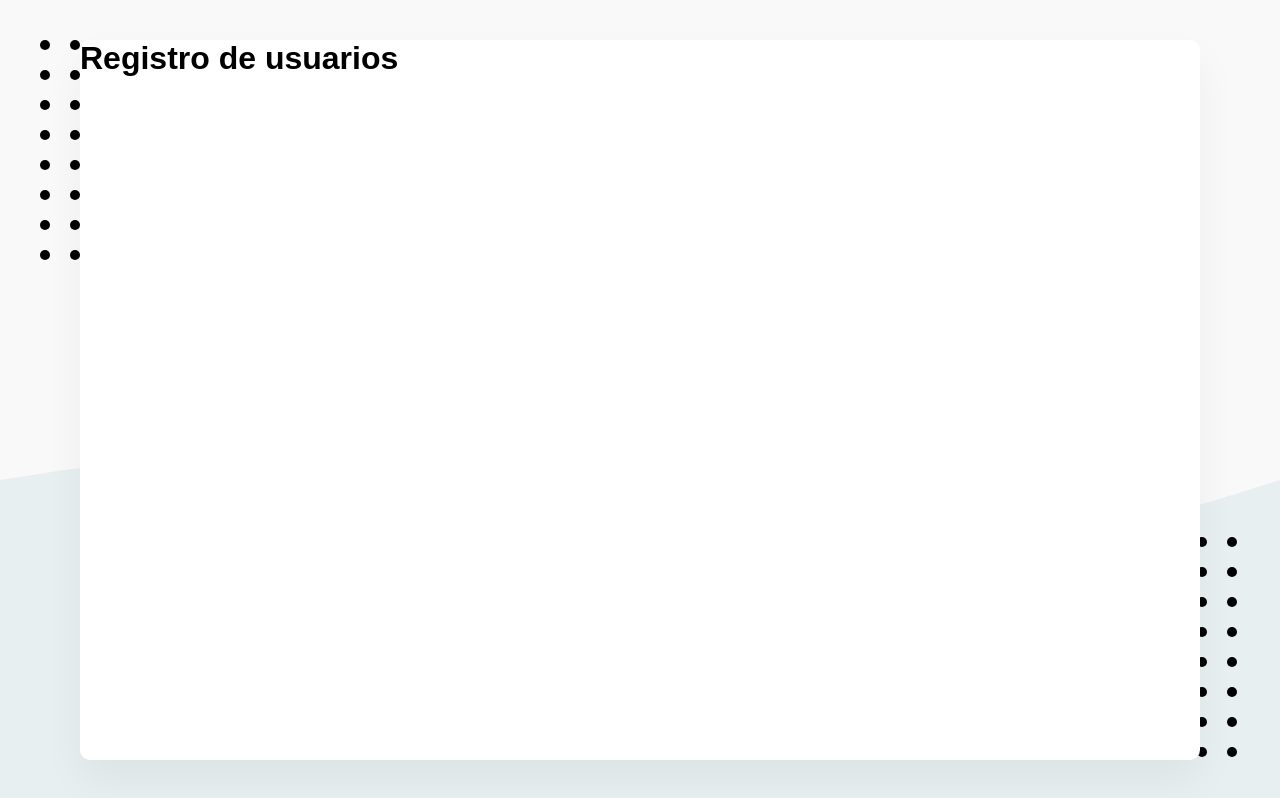
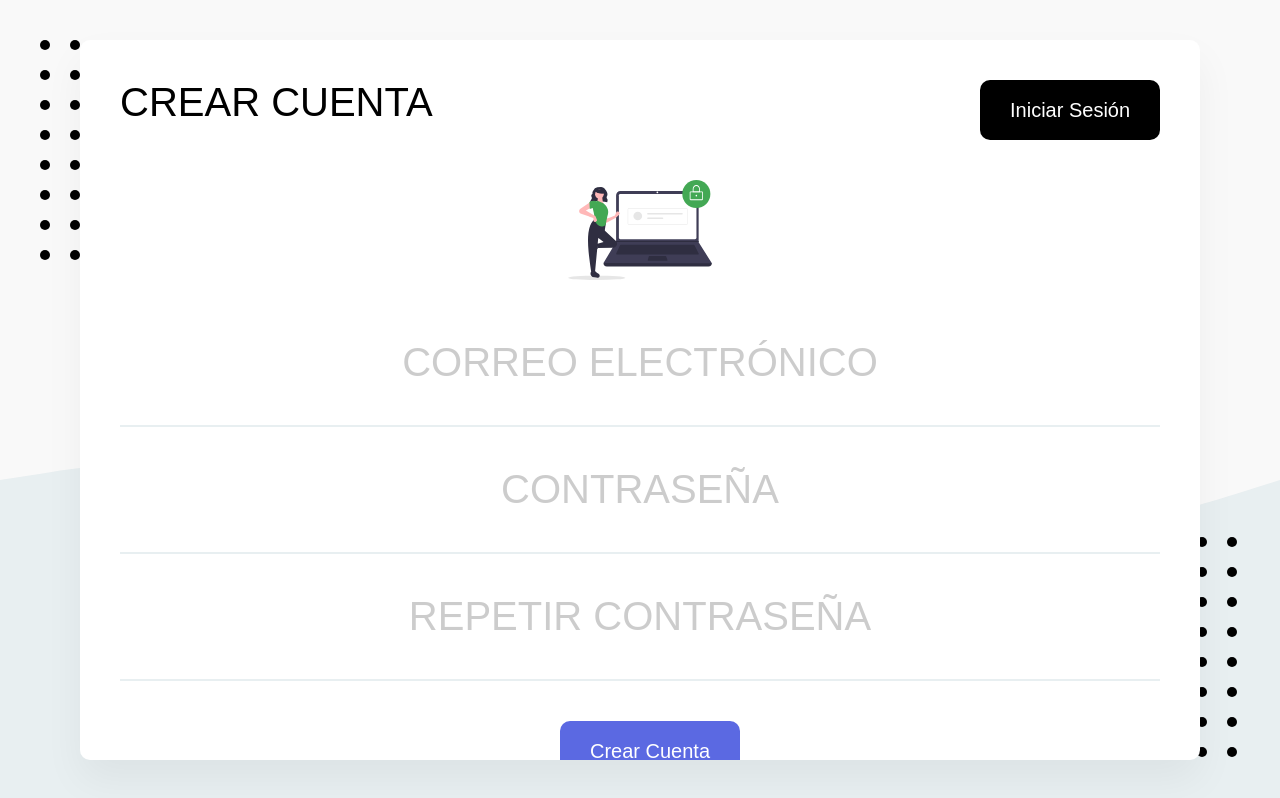
Before and after one commit to Sisifo-G/app-gastos-firebase, a React (Create React App) app: page /crear-cuenta in a window 1280 px wide. Built offline with nearby package versions, Linux system fonts and the light colour scheme; what webfontloader would draw is missing.

Commit message:
Creado componente Crear Cuenta

```diff
--- a/src/components/ListaGastos.js
+++ b/src/components/ListaGastos.js
@@ -16,7 +16,7 @@
 
             </Header>
         </>
-     );
+    );
 }
 
 export default ListaGastos;
--- a/src/components/RegistroUsuarios.js
+++ b/src/components/RegistroUsuarios.js
@@ -1,9 +1,55 @@
-import React from 'react'
+import React from 'react';
+import {Helmet} from 'react-helmet';
+import Boton from '../elements/Boton';
+import { Header, Titulo, ContenedorHeader} from './../elements/Header';
+import { Formulario, Input, ContenedorBoton } from './../elements/ElementosDeFormulario';
+import {ReactComponent as SvgLogin } from './../images/registro.svg';
+import styled from 'styled-components';
+
+const Svg = styled(SvgLogin)`
+    width:100%;
+    max-height: 6.25rem; /* 100px */
+    margin-bottom: 1.25rem; /* 20px */
+`;
+
 
 const RegistroUsuarios = () => {
     return (
-        <h1>Registro de usuarios</h1>
-     );
+        <>
+            <Helmet>
+                <title>Crear Cuenta</title>
+            </Helmet>
+            <Header>
+                <ContenedorHeader>
+                    <Titulo>Crear Cuenta</Titulo>
+                    <div>
+                        <Boton to="/iniciar-sesion">Iniciar Sesión</Boton>
+                    </div>
+                </ContenedorHeader>
+            </Header>
+            <Formulario>
+                <Svg />
+                <Input
+                    type="email"
+                    name="email"
+                    placeholder="Correo Electrónico"
+                />
+                <Input
+                    type="password"
+                    name="password"
+                    placeholder="Contraseña"
+                />
+                <Input
+                    type="password"
+                    name="password2"
+                    placeholder="Repetir Contraseña"
+                />
+                <ContenedorBoton>
+                    <Boton as="button" primario type="submit">Crear Cuenta</Boton>
+                </ContenedorBoton>
+            </Formulario>
+        </>
+    );
 }
 
 export default RegistroUsuarios;
--- /dev/null
+++ b/src/elements/ElementosDeFormulario.js
@@ -0,0 +1,65 @@
+import styled from 'styled-components';
+import theme from './../theme';
+
+
+const ContenedorFiltros = styled.div`
+    display: flex;
+    justify-content: space-between;
+    margin-bottom: 1.87rem; /* 30px */
+
+    @media(max-width: 60rem){ /* 950px */
+        flex-direction: column;
+
+        & > * {
+            width: 100%;
+            margin-bottom: 0.62rem; /* 10px */
+        }
+    }
+`;
+
+const Formulario = styled.form`
+    padding: 0 2.5rem; /* 40px */
+
+    height: 100%;
+    display: flex;
+    flex-direction: column;
+    justify-content: space-around;
+    input {
+        width: 100%;
+        text-align: center;
+        padding: 2.5rem 0;
+        font-family: 'Work Sans', sans-serif;
+        &::placeholder {
+            color: rgba(0,0,0,.2);
+        }
+    }
+
+    @media(max-width: 60rem){ /* 950px */
+        justify-content: start;
+    }
+`;
+
+const Input = styled.input`
+    font-size: 2.5rem; /* 40px */
+    text-transform: uppercase;
+    border: none;
+    border-bottom: 2px solid ${theme.grisClaro};
+    outline: none;
+
+    @media(max-width: 60rem){ /* 950px */
+        font-size: 2.2rem; /* 24px */
+    }
+`;
+
+const InputGrande = styled(Input)`
+    font-size: 4.37rem; /* 70px */
+    font-weight: bold;
+`;
+
+const ContenedorBoton = styled.div`
+    display: flex;
+    justify-content: center;
+    margin: 2.5rem 0;  /* 40px */
+`;
+
+export { ContenedorFiltros, Formulario, Input, InputGrande, ContenedorBoton };
--- /dev/null
+++ b/src/theme.js
@@ -0,0 +1,13 @@
+
+const theme = {
+    fondo: '#F9F9F9',
+    colorPrimario: '#5B69E2',
+    colorSecundario: '#000',
+    verde: '#43A854',
+    rojo: '#E34747',
+    grisClaro: '#E8EFF1',
+    grisClaro2: '#CBDDE2',
+    azulClaro: '#8792F1'
+}
+
+export default theme;
```
Also changed, not shown: 1 other file (tests, documents, lock files or other folders).
